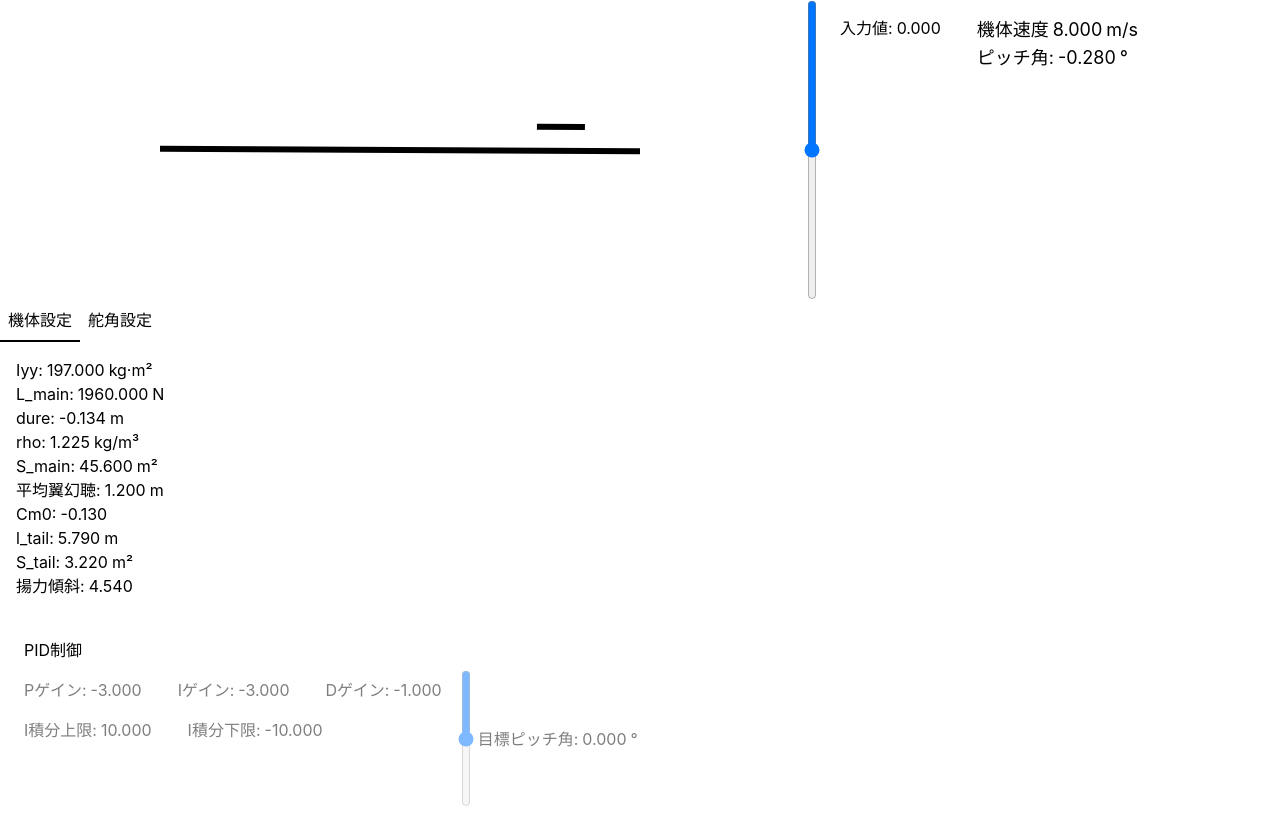
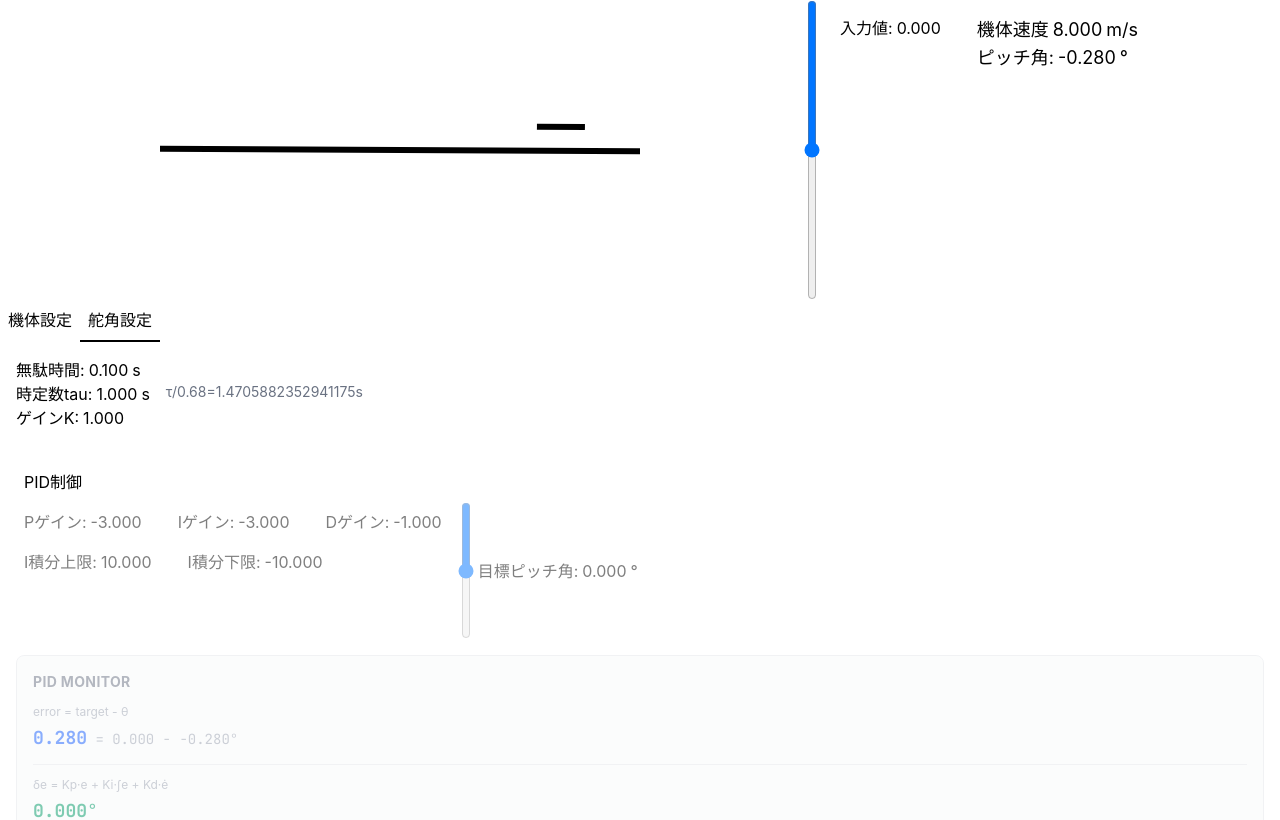
Before and after one commit to ponzu-4C9/react-physics-lab, a React (Vite) app: page / in a window 1280 px wide. Shown: the top 820 px of the page. Built offline with nearby package versions, Linux system fonts and the light colour scheme.

Commit message:
feat: update initial `tau` value, remove `console.log`, and set default active tab to 2

```diff
--- a/src/App.tsx
+++ b/src/App.tsx
@@ -48,7 +48,7 @@ export default function App() {
     now_u: 0,
     u: [] as number[],
     mudatime: 0.1,
-    tau: 0.3,
+    tau: 1,
     K: 1,
     delta_eDot: 0,
     pre_delta_e: 0
@@ -65,7 +65,6 @@ export default function App() {
     const update = (timestamp: number) => {
       // dt を計算（秒に変換）
       const dt = (timestamp - lastTime.current) / 1000;
-      console.log(dt);
       lastTime.current = timestamp;
 
       // 初回はdtが大きすぎるのでスキップ
--- a/src/components/SettingTab.tsx
+++ b/src/components/SettingTab.tsx
@@ -2,7 +2,7 @@ import { useState } from 'react'
 import EditableTxt from './EditableTxt'
 
 export default function SettingTab({ useRef }: any) {
-    const [activeTab, setActiveTab] = useState(1);
+    const [activeTab, setActiveTab] = useState(2);
 
     return (
         <div>
```
